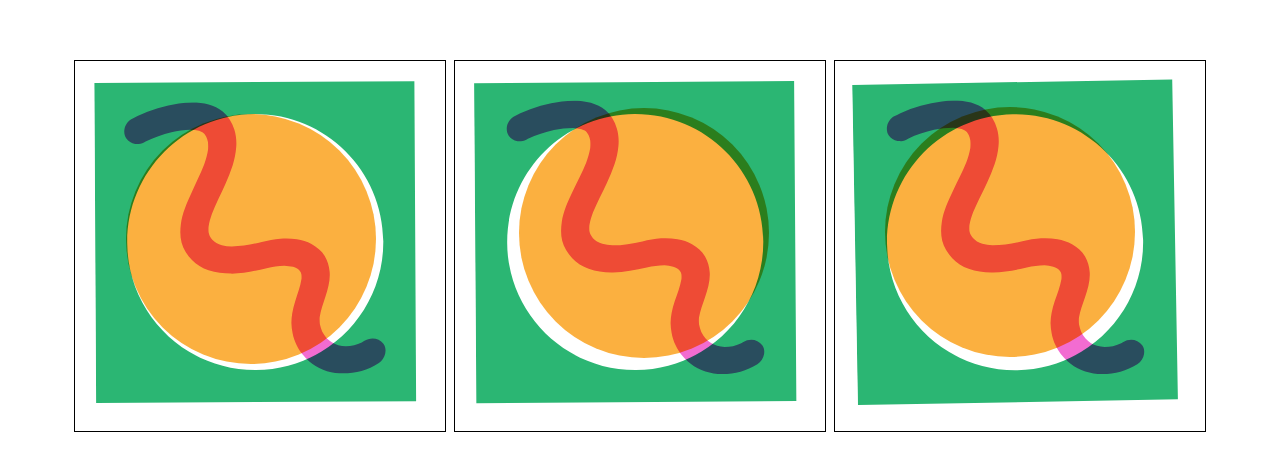
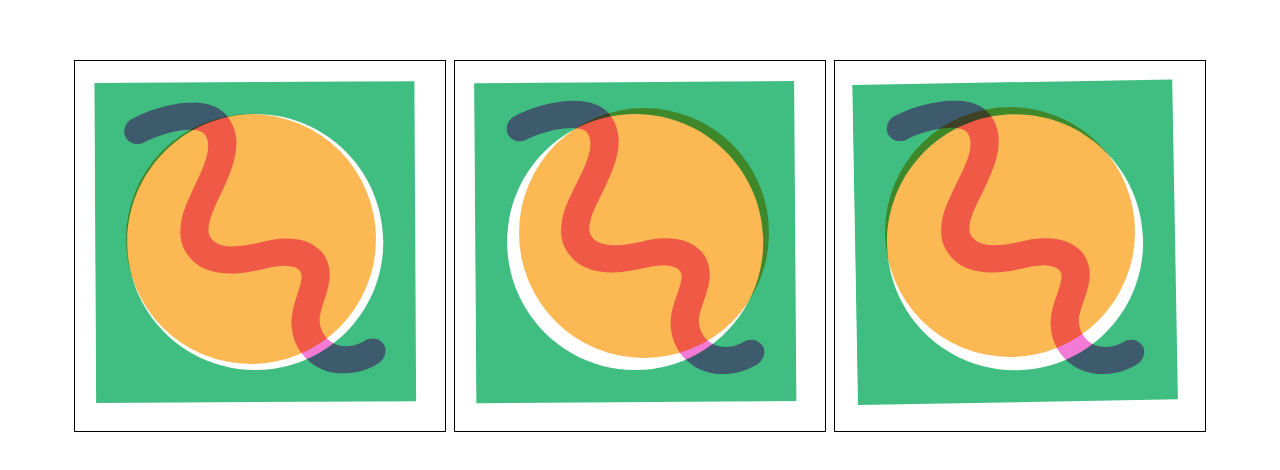
Before and after one commit to sofiakatzman/riso, a React (Vite) app: page / in a window 1280 px wide. Shown: the part 154-624 px from the top of the page. Built offline with nearby package versions, Linux system fonts and the light colour scheme.

Commit message:
add opacity on layers

```diff
--- a/src/App.css
+++ b/src/App.css
@@ -22,4 +22,5 @@
 .riso-layer {
   position: absolute;
   mix-blend-mode: multiply;
+  opacity: .90;
 }
```
